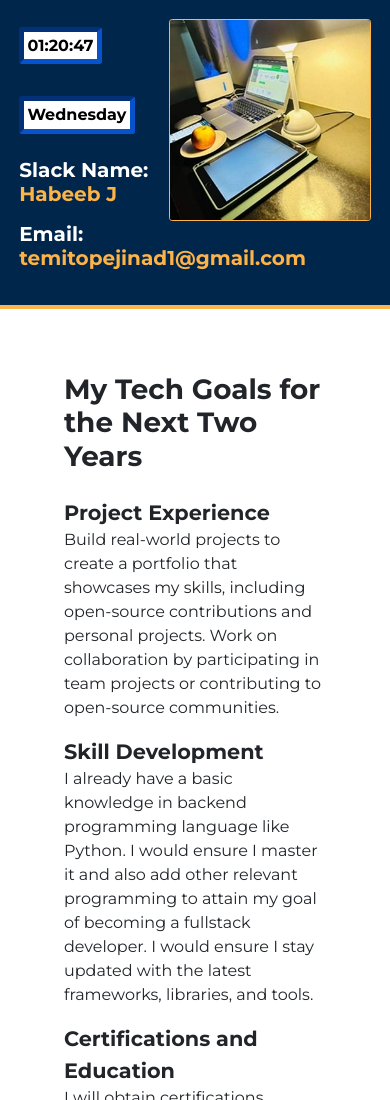
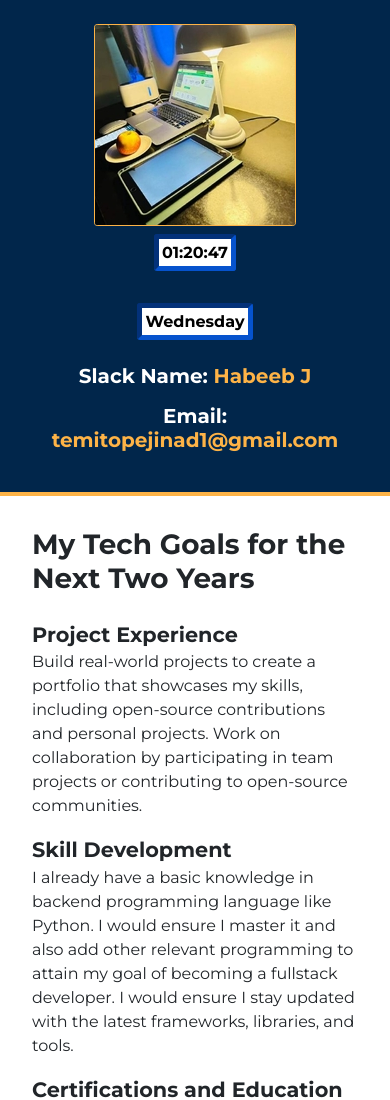
Before and after one commit to TopNaid/Singlepage-site, a plain HTML site: page index.html in a window 390 px wide. Shown: the top 1100 px of the page. Drawn offline with nearby package versions, Linux system fonts and the light colour scheme.

Commit message:
media query adjusted

```diff
--- a/styles.css
+++ b/styles.css
@@ -76,11 +76,9 @@ h6 a:hover{
 }
 .footimg {
     display: flex;
-    width: 100%;
     overflow: hidden;
 }
 .footimg img {
-    width: 100%;
     flex: 1;
 
 }
@@ -96,7 +94,7 @@ h6 a:hover{
         display: block;
         margin: 0 auto;
     }
-    .decription-list {
+    .description-list {
         margin: 2rem;
     }
     .extral, h6 {
@@ -112,7 +110,7 @@ h6 a:hover{
     .header-container {
         padding: 1.7rem;
     }
-    .decription-list {
+    .description-list {
         margin: 1rem;
     }
     .extral, h6 {
@@ -124,12 +122,18 @@ h6 a:hover{
     }
 }
 
+
 @media (max-width: 480px) {
     .header-container {
-        padding: 1.2rem;
+        padding: 1.5rem;
+        display: flex;
+        flex-direction: column;
+        align-items: center;
+        text-align: center;
     }
-    .decription-list {
-        margin: .1rem;
+    .description-list {
+        margin: 1rem;
+        padding: 1rem;
     }
     .extral, h6 {
         margin-left: 1rem;
```
